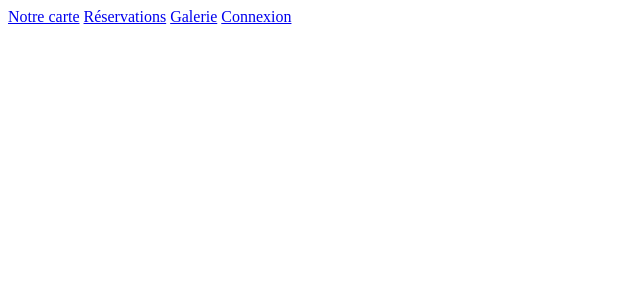
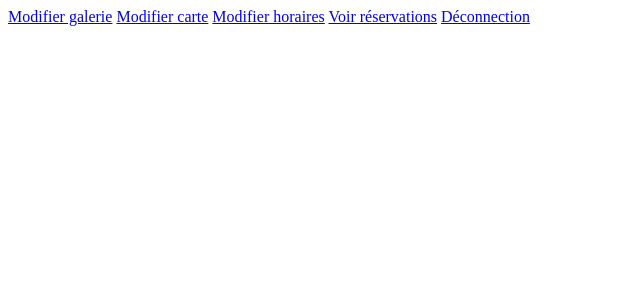
Before and after one commit to Ainkra/quai-antique, a Symfony app: template templates/Admin/shedulerManager.html.twig in a window 1280 px wide. Shown: the top 300 px of the page, without its empty margins (0-640 px from the left). Run offline with Twig, Linux system fonts and the light colour scheme; the template is opened without the code that fills it, so the values that code supplies are empty; some libraries are stand-ins or nearby versions.

Commit message:
feat: Add navigation in admin panel

```diff
--- a/templates/Admin/shedulerManager.html.twig
+++ b/templates/Admin/shedulerManager.html.twig
@@ -14,20 +14,18 @@
 		{% endblock %}
 	</head>
 	<!--"npm run watch"-->
-	<body class="bg-red-300 min-h-screen">
-		<header class="bg-brown w-auto">
-			<nav class="stylisedPolice text-center text-white flex gap-4 justify-center lg:text-xl rounded-md w-auto mx-4 my-auto xs:text-xs">
-				<a href="{{ path('index') }}" class="nav-button">Notre carte</a>
-				<a href="{{ path('booking') }}" class="nav-button">Réservations</a>
-				<a href="{{ path('galery') }}" class="nav-button">Galerie</a>
-				<a href="{{ path('connection') }}" class="nav-button">Connexion</a>
-			</nav>
+	<body class="bg-red-200 min-h-screen">
+		<header class="bg-brown lg:w-52 xs:w-auto lg:h-full xs:h-36 lg:text-xl xs:text-lg">
+		  	<nav class="grid lg:grid-cols-1 xs:grid-cols-2 grid-rows-1 text-center">
+		  	  	<a href="#" class="text-white lg:my-2 xs:my-1 bg-light-brown hover:bg-yellow-600 mx-2 rounded-full">Modifier galerie</a>
+		  	  	<a href="#" class="text-white lg:my-2 xs:my-1 bg-light-brown hover:bg-yellow-600 mx-2 rounded-full">Modifier carte</a>
+		  	  	<a href="#" class="text-white lg:my-2 xs:my-1 bg-light-brown-active hover:bg-yellow-600 mx-2 rounded-full">Modifier horaires</a>
+				<a href="#" class="text-white lg:my-2 xs:my-1 bg-light-brown hover:bg-yellow-600 mx-2 rounded-full">Voir réservations</a>
+				<a href="#" class="text-white lg:mt-6 xs:mt-10 rounded-full bg-red-400 hover:bg-red-500 mx-2">Déconnection</a>
+		  	</nav>
 		</header>
-		<main class="stylisedPolice m-auto bg-connection mt-5 pt-24 pb-24 lg:mx-32 xs:mx-0 text-center">
+		<main>
 
 		</main>
-		<footer class="stylisedPolice ">
-
-		</footer>
 	</body>
 </html>
```
